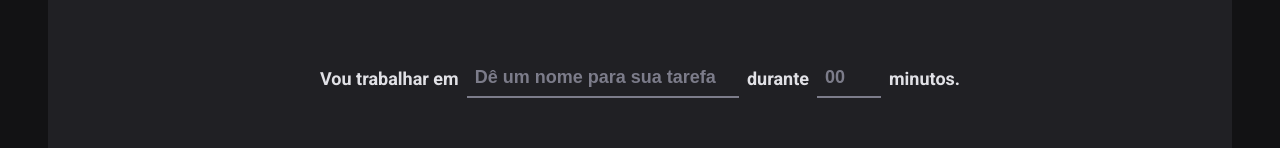
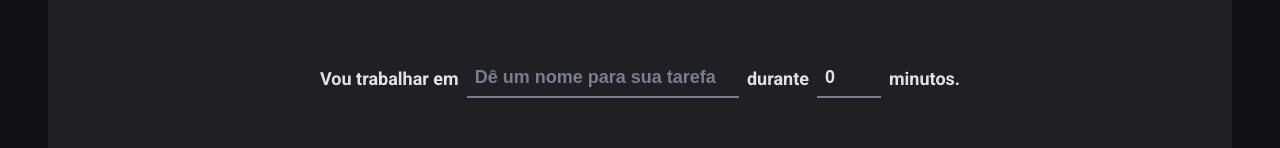
Before and after one commit to kunzeleric/ignite-timer-app, a React (Vite) app: page / in a window 1280 px wide. Shown: the part 166-314 px from the top of the page. Built offline with nearby package versions, Linux system fonts and the light colour scheme.

Commit message:
Install and config zod and react hook form

```diff
--- a/package.json
+++ b/package.json
@@ -10,12 +10,15 @@
     "preview": "vite preview"
   },
   "dependencies": {
+    "@hookform/resolvers": "^3.1.1",
     "@types/styled-components": "^5.1.26",
     "phosphor-react": "^1.4.1",
     "react": "^18.2.0",
     "react-dom": "^18.2.0",
+    "react-hook-form": "^7.44.3",
     "react-router-dom": "^6.12.1",
-    "styled-components": "^5.3.10"
+    "styled-components": "^5.3.10",
+    "zod": "^3.21.4"
   },
   "devDependencies": {
     "@rocketseat/eslint-config": "^1.2.0",
--- a/src/pages/Home/index.tsx
+++ b/src/pages/Home/index.tsx
@@ -1,5 +1,7 @@
-import React from 'react'
 import { Play } from 'phosphor-react'
+import { useForm } from 'react-hook-form'
+import { zodResolver } from '@hookform/resolvers/zod'
+import * as zod from 'zod'
 import {
   CountdownContainer,
   FormContainer,
@@ -10,16 +12,47 @@
   TaskInput,
 } from './styles'
 
+// esquema de validação para definir os campos do objeto (data é um objeto afinal) e suas regras
+const newCycleFormValidationSchema = zod.object({
+  task: zod.string().min(1, 'Informe a tarefa'),
+  minutesAmount: zod
+    .number()
+    .min(5, 'O ciclo precisa ser de no mínimo 5 minutos.')
+    .max(60, 'O ciclo precisa ser de no máximo 60 minutos.'),
+})
+
+type NewCycleFormData = zod.infer<typeof newCycleFormValidationSchema>
+
 export const Home = () => {
+  // chama os retornos da função do react-hook-form e atribui ao resolver do zod com o Schema criado
+  const { register, handleSubmit, watch, reset } = useForm<NewCycleFormData>({
+    resolver: zodResolver(newCycleFormValidationSchema),
+    defaultValues: {
+      task: '',
+      minutesAmount: 0,
+    },
+  })
+
+  function handleCreateNewCycle(data: NewCycleFormData) {
+    console.log(data)
+    reset() // reset retorna os valores dos campos do formulário para Default, se não tiverem default não funcionará
+  }
+
+  // variável task é "observada" para definir se campo foi preenchido ou não pelo usuário
+  // característica de um controlled component
+  const task = watch('task')
+  const isSubmitDisabled = !task
+
   return (
     <HomeContainer>
-      <form>
+      <form onSubmit={handleSubmit(handleCreateNewCycle)}>
         <FormContainer>
           <label htmlFor="task">Vou trabalhar em</label>
           <TaskInput
             id="task"
             list="task-suggestions"
             placeholder="Dê um nome para sua tarefa"
+            {...register('task')}
           />
 
           <datalist id="task-suggestions">
@@ -34,6 +67,7 @@
             step={5}
             min={5}
             max={60}
+            {...register('minutesAmount', { valueAsNumber: true })}
           />
 
           <span>minutos.</span>
@@ -46,7 +80,8 @@
           <span>0</span>
           <span>0</span>
         </CountdownContainer>
-        <StartCountdownButton type="submit" disabled>
+
+        <StartCountdownButton type="submit" disabled={isSubmitDisabled}>
           <Play size={24} />
           Começar
         </StartCountdownButton>
```
Also changed, not shown: 1 other file (tests, documents, lock files or other folders).
